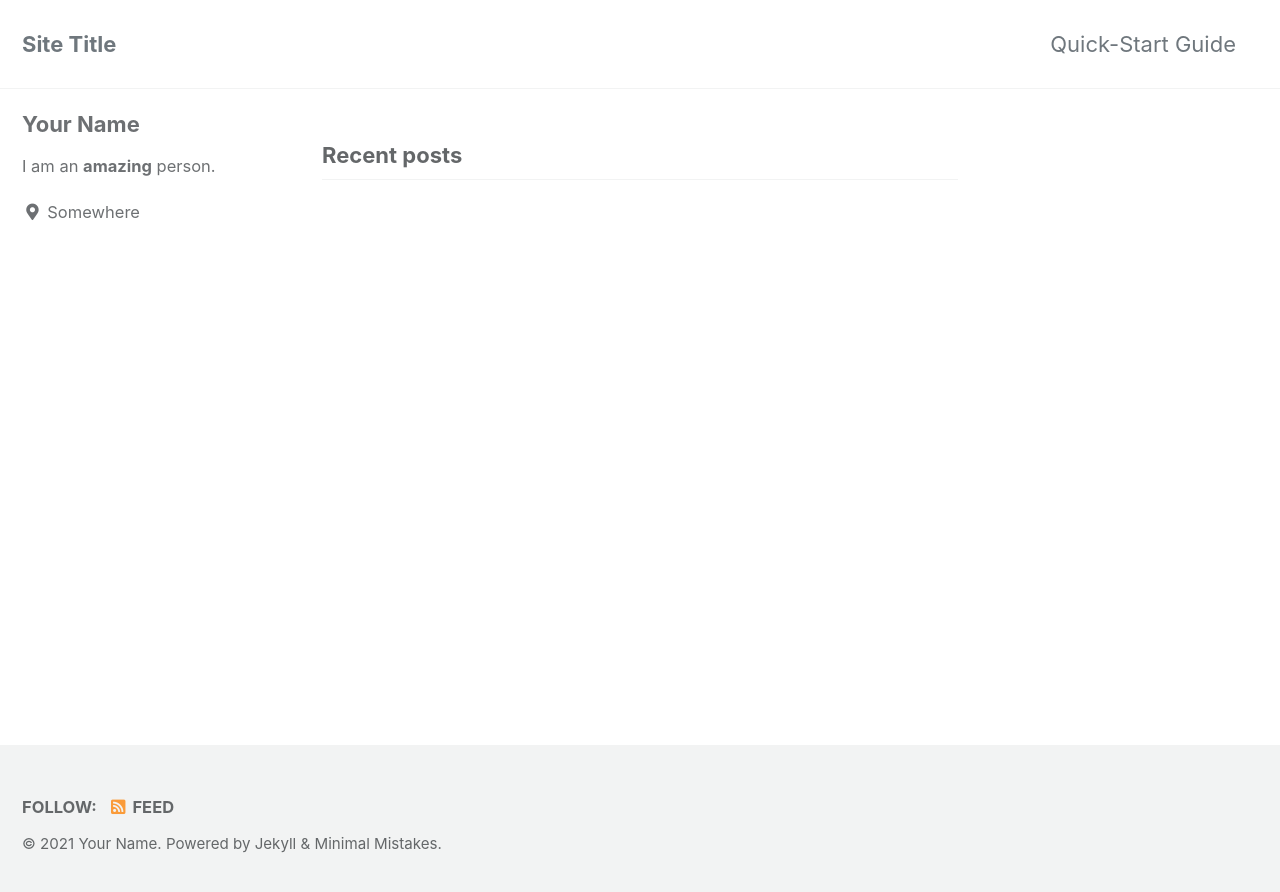
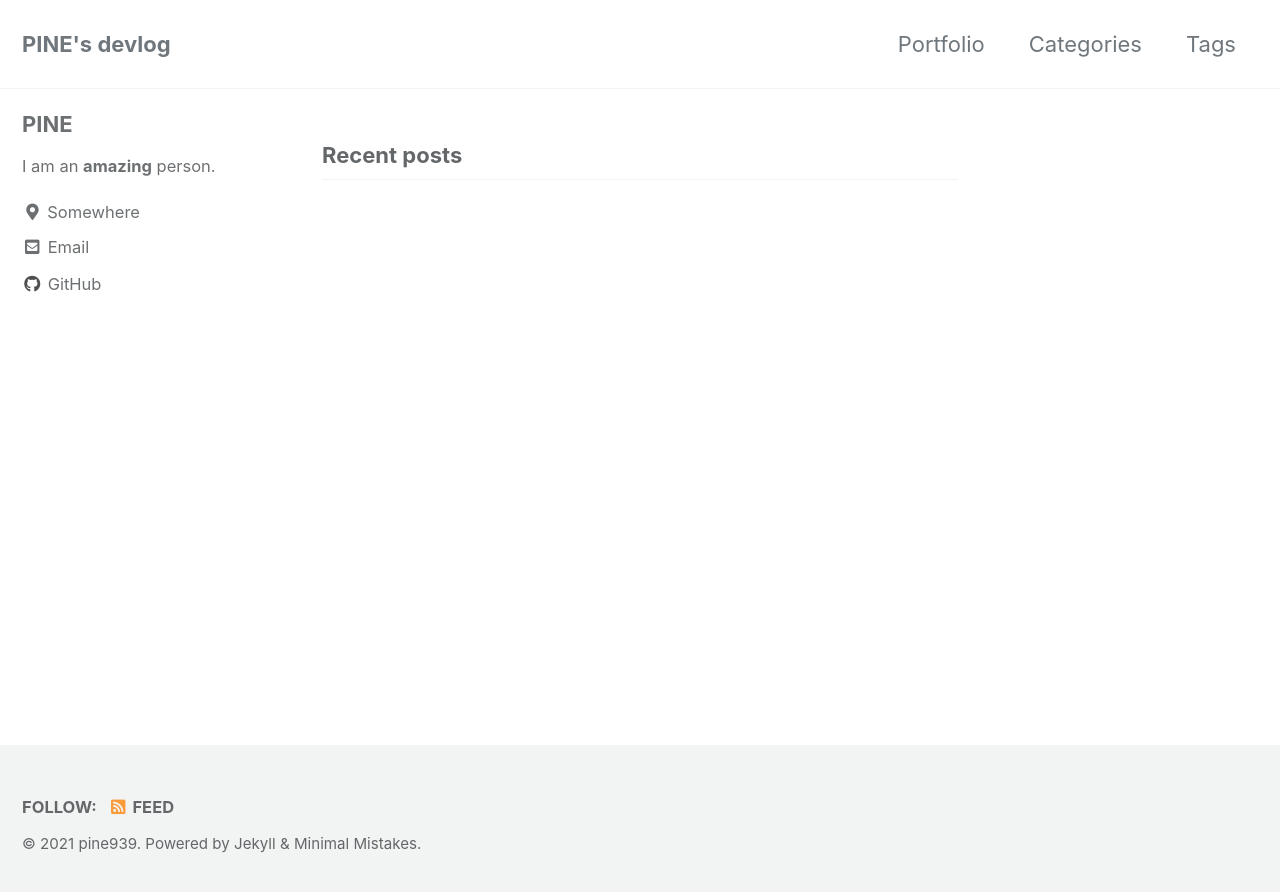
Before and after one commit to pine939/pine939.github.io, a Jekyll site: the page built from index.html, in a window 1280 px wide. Shown: the top 892 px of the page. Built offline with Jekyll 4.4.1, drawn with Linux system fonts in a browser that asks for light colours; cached includes are drawn as plain includes; the list of posts is cut into pages by our own code.

Commit message:
add basic setting for blog

```diff
--- a/_config.yml
+++ b/_config.yml
@@ -16,10 +16,10 @@ minimal_mistakes_skin    : "default" # "air", "aqua", "contrast", "dark", "dirt"
 
 # Site Settings
 locale                   : "en-US"
-title                    : "Site Title"
+title                    : "PINE's devlog"
 title_separator          : "-"
 subtitle                 : # site tagline that appears below site title in masthead
-name                     : "Your Name"
+name                     : "pine939"
 description              : "An amazing website."
 url                      : # the base hostname & protocol for your site e.g. "https://mmistakes.github.io"
 baseurl                  : # the subpath of your site, e.g. "/blog"
@@ -27,7 +27,7 @@ repository               : # GitHub username/repo-name e.g. "mmistakes/minimal-m
 teaser                   : # path of fallback teaser image, e.g. "/assets/images/500x300.png"
 logo                     : # path of logo image to display in the masthead, e.g. "/assets/images/88x88.png"
 masthead_title           : # overrides the website title displayed in the masthead, use " " for no title
-# breadcrumbs            : false # true, false (default)
+breadcrumbs            : true # true, false (default)
 words_per_minute         : 200
 comments:
   provider               : # false (default), "disqus", "discourse", "facebook", "staticman", "staticman_v2", "utterances", "custom"
@@ -52,7 +52,7 @@ reCaptcha:
 atom_feed:
   path                   : # blank (default) uses feed.xml
   hide                   : # true, false (default)
-search                   : # true, false (default)
+search                   : true# true, false (default)
 search_full_content      : # true, false (default)
 search_provider          : # lunr (default), algolia, google
 algolia:
@@ -94,7 +94,7 @@ analytics:
 
 # Site Author
 author:
-  name             : "Your Name"
+  name             : "PINE"
   avatar           : # path of avatar image, e.g. "/assets/images/bio-photo.jpg"
   bio              : "I am an **amazing** person."
   location         : "Somewhere"
@@ -102,7 +102,7 @@ author:
   links:
     - label: "Email"
       icon: "fas fa-fw fa-envelope-square"
-      # url: "mailto:your.name@email.com"
+      url: "mailto:dskang070@naver.com"
     - label: "Website"
       icon: "fas fa-fw fa-link"
       # url: "https://your-website.com"
@@ -114,7 +114,7 @@ author:
       # url: "https://facebook.com/"
     - label: "GitHub"
       icon: "fab fa-fw fa-github"
-      # url: "https://github.com/"
+      url: "https://github.com/pine939"
     - label: "Instagram"
       icon: "fab fa-fw fa-instagram"
       # url: "https://instagram.com/"
@@ -246,6 +246,9 @@ category_archive:
 tag_archive:
   type: liquid
   path: /tags/
+portfolio_archive:
+  type: liquid
+  path: /portfolio/
 # https://github.com/jekyll/jekyll-archives
 # jekyll-archives:
 #   enabled:
```
Also changed, not shown: _data/navigation.yml (+8 -2 lines).
